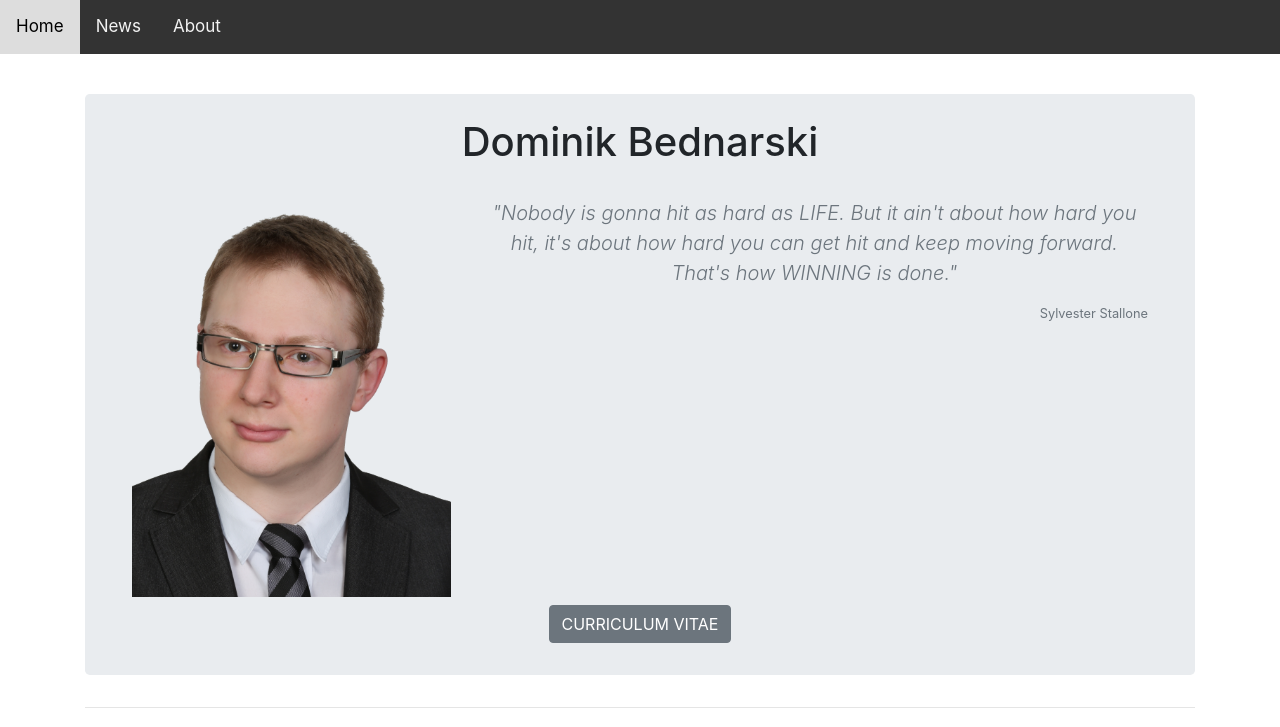
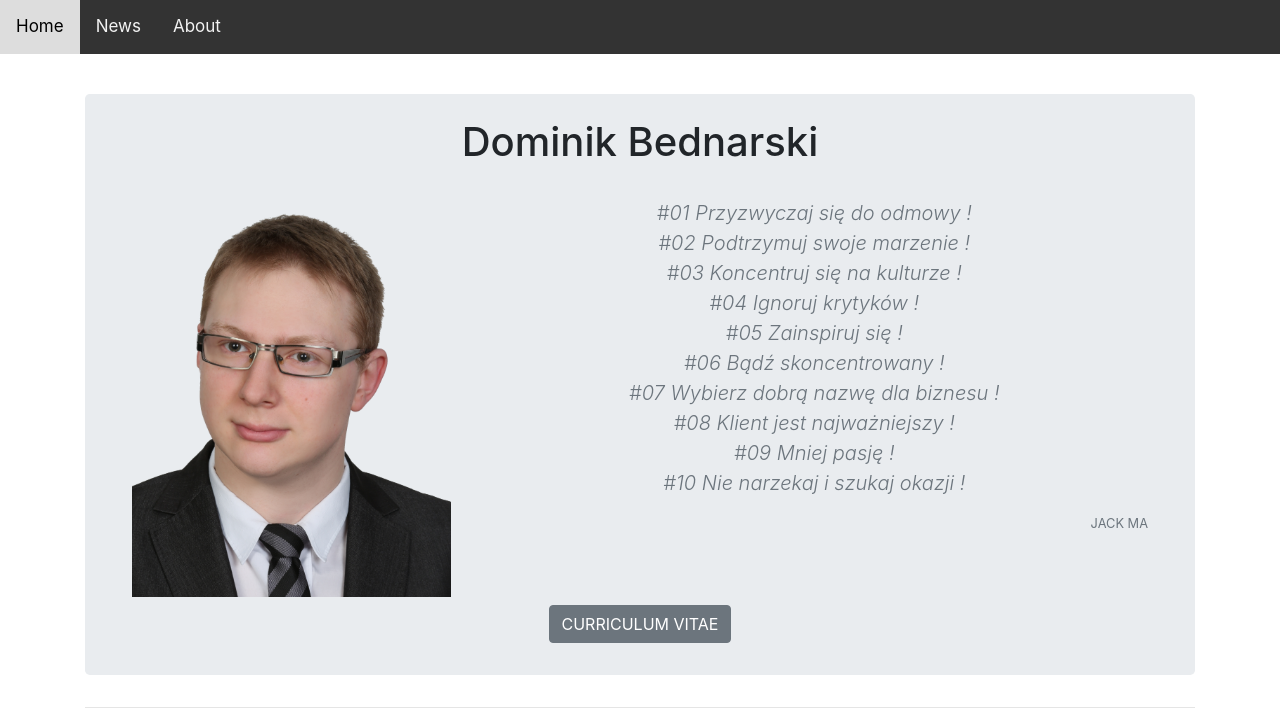
Before and after one commit to Gwyn4744/2.PersonalPortfolio, a Django app: page / in a window 1280 px wide. Shown: the top 727 px of the page. Run offline with Django 3.2, Linux system fonts and the light colour scheme; data comes from the database, SQL or seed files in the repository; both versions use the stored data as it was after the commit; some libraries are stand-ins or nearby versions.

Commit message:
Modificated style v0.0.13

```diff
--- a/personal_portfolio/blog/templates/blog/blog.html
+++ b/personal_portfolio/blog/templates/blog/blog.html
@@ -2,8 +2,8 @@
 {% block content %}
     {% load static %}
 
-    <h2>BLOG</h2><br><br>
-    <h2> Dominik has written {{ blogs_count }} blog{{ blogs_count|pluralize }}</h2>
+    <h2>BLOG</h2><br>
+    <h2> Dominik has written {{ blogs_count }} blog{{ blogs_count|pluralize }}</h2><br>
 
     {% for blog in blogs %}
 
--- a/personal_portfolio/portfolio/templates/portfolio/base.html
+++ b/personal_portfolio/portfolio/templates/portfolio/base.html
@@ -69,7 +69,7 @@
   <div class="topnav" id="myTopnav">
     <a class="nav-link" href="{% url 'home' %}">Home</a>
     <a class="nav-link" href="{% url 'blog:all_blogs' %}">News</a>
-    <a href="#about">About</a>
+    <a class="nav-link" href="https://inthou.pl/o-nas/">About</a>
     <a href="javascript:void(0);" class="icon" onclick="myFunction()">
       <b>| | |</b>
     </a>
--- a/personal_portfolio/portfolio/templates/portfolio/home.html
+++ b/personal_portfolio/portfolio/templates/portfolio/home.html
@@ -33,8 +33,21 @@
                     <img src="{% static 'portfolio/dbv2.png' %}" width="100%">
                 </div>
                 <div class="col-8">
-                    <p class="lead text-muted"><i>"Nobody is gonna hit as hard as LIFE. But it ain't about how hard you hit, it's about how hard you can get hit and keep moving forward. That's how WINNING is done."</i></p>
-                    <div style="justify-content: right; display: flex;"><small class="text-muted" >Sylvester Stallone</small></div><br>
+                    <p class="lead text-muted">
+                        <i>
+                            #01 Przyzwyczaj się do odmowy !<br>
+                            #02 Podtrzymuj swoje marzenie !<br>
+                            #03 Koncentruj się na kulturze !<br>
+                            #04 Ignoruj krytyków !<br>
+                            #05 Zainspiruj się !<br>
+                            #06 Bądź skoncentrowany !<br>
+                            #07 Wybierz dobrą nazwę dla biznesu !<br>
+                            #08 Klient jest najważniejszy !<br>
+                            #09 Mniej pasję !<br>
+                            #10 Nie narzekaj i szukaj okazji !<br>
+                        </i>
+                    </p>
+                    <div style="justify-content: right; display: flex;"><small class="text-muted" >JACK MA</small></div><br>
                 </div>
             </div>
             <div class="row">
```
Also changed, not shown: personal_portfolio/db.sqlite3.
